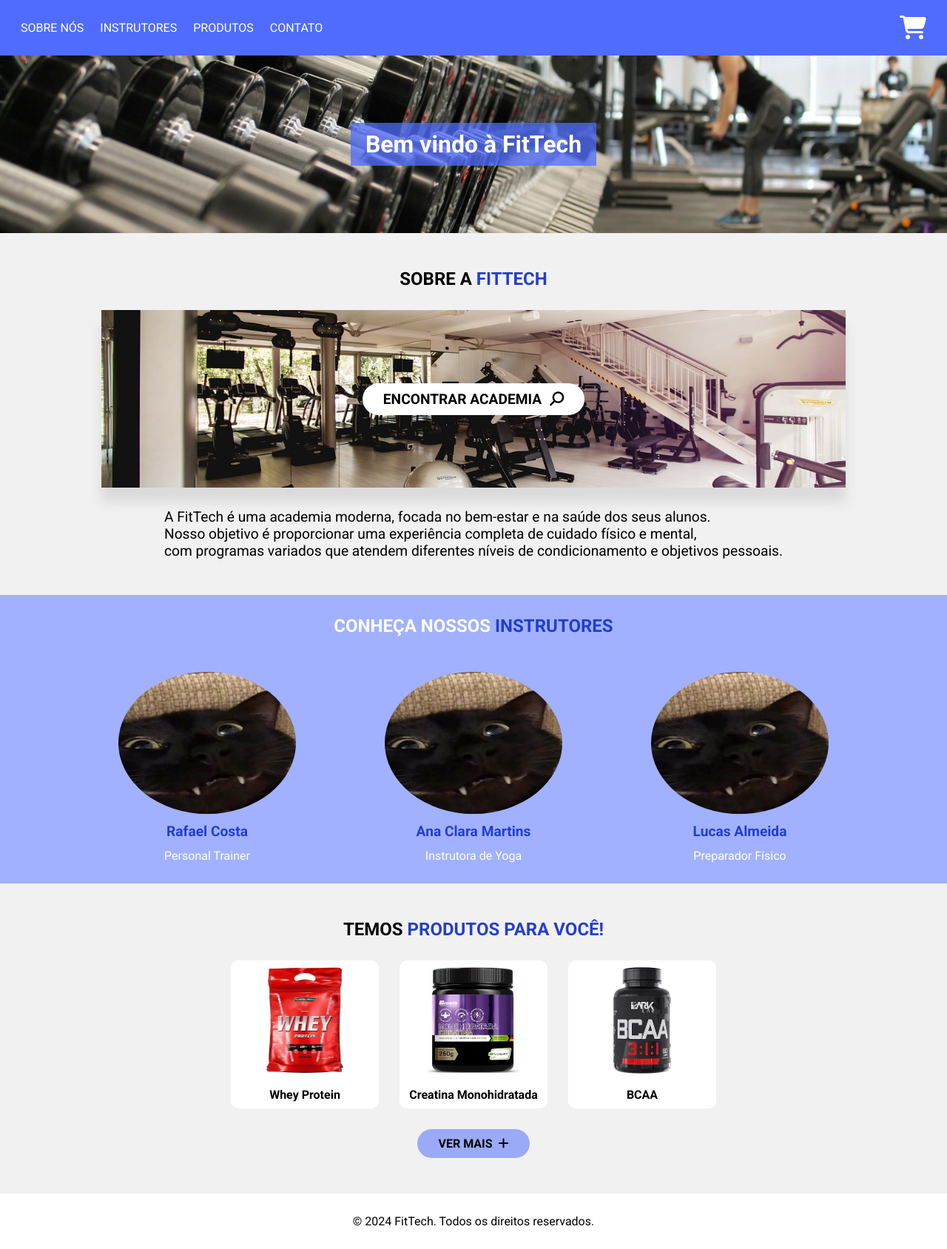
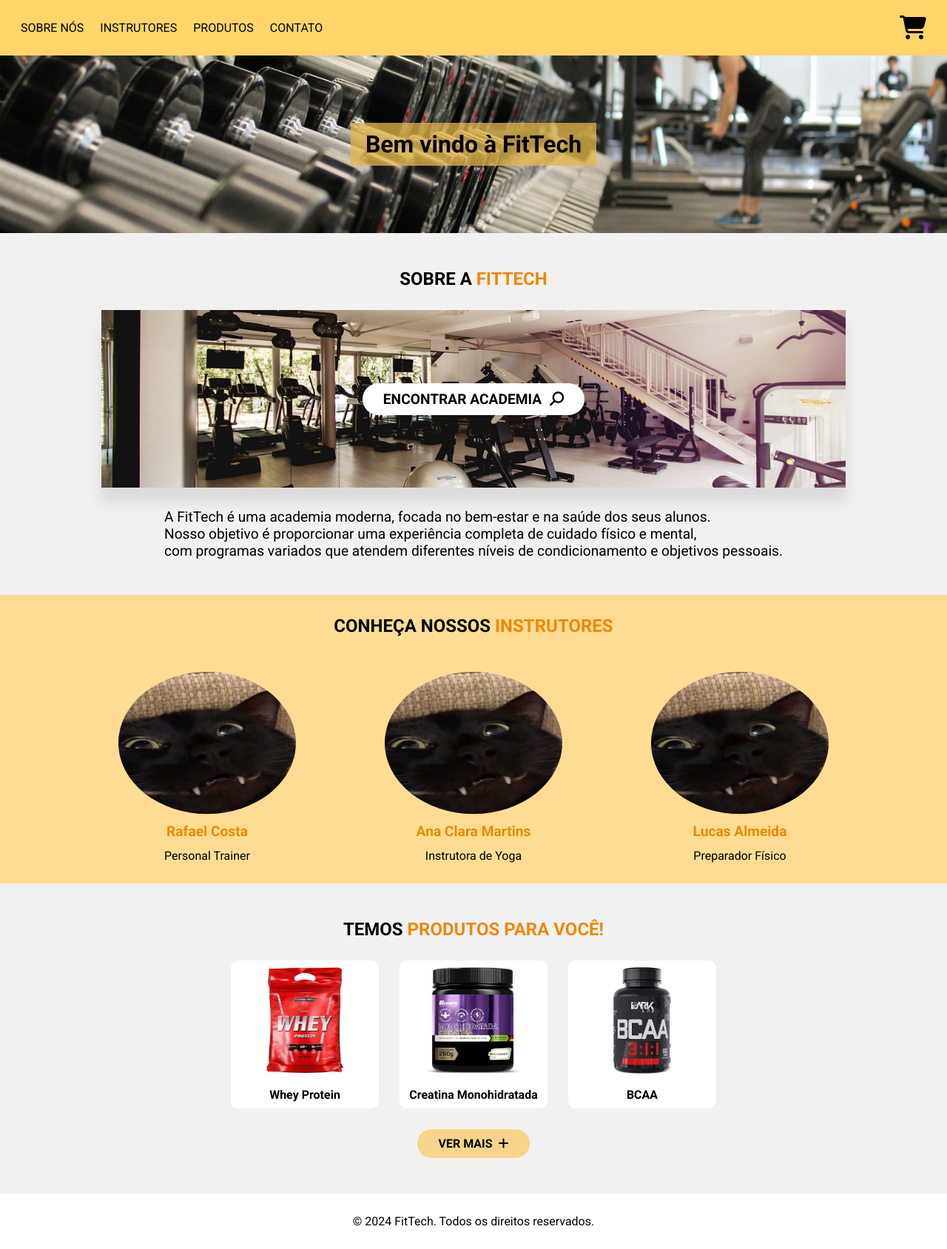
Before and after one commit to FitTechWithU/Project, a PHP site: page /main.html in a window 1280 px wide. Shown: the whole page at 74% size. Run offline with PHP 8.4, Linux system fonts and the light colour scheme; some libraries are stand-ins or nearby versions.

Commit message:
alterações no visual da página

```diff
--- a/fit tech - main page/main.html
+++ b/fit tech - main page/main.html
@@ -10,14 +10,14 @@
 <body>
     <header class="flex_row">
         <nav class="center">
-            <a href="">Sobre nós</a>
-            <a href="">Instrutores</a>
-            <a href="">Produtos</a>
+            <a href="#sobre_scroll">Sobre nós</a>
+            <a href="#instrutores_scroll">Instrutores</a>
+            <a href="#produtos_scroll">Produtos</a>
             <a href="">Contato</a>
         </nav>
         <div>
             <a href="">
-                <i class="fa-solid fa-cart-shopping fa-2xl" style="color: #ffffff;"></i>
+                <i class="fa-solid fa-cart-shopping fa-2xl" style="color: #000;"></i>
             </a>
             <a href="">
 
@@ -26,18 +26,18 @@
     </header>
     <section class="first_container center">
         <div class="square">
-            <h1>Bem vindo à FitTech</h1>
+            <h1 id="sobre_scroll">Bem vindo à FitTech</h1>
         </div>
     </section>
     <main class="center flex_column">
-        <h2>Sobre a <span>FitTech</span></h2>
+        <h2 >Sobre a <span>FitTech</span></h2>
         <div class="about_fitTech center">
             <button>
                 <a href="">Encontrar academia</a>
                 <i class="fa-solid fa-magnifying-glass fa-flip-horizontal" style="color: #000000;"></i>
             </button>
         </div>
-        <p>
+        <p id="instrutores_scroll">
             A FitTech é uma academia moderna, focada no bem-estar e na saúde dos seus alunos. <br>
             Nosso objetivo é proporcionar uma experiência completa de cuidado físico e mental, <br>
             com programas variados que atendem diferentes níveis de condicionamento e objetivos pessoais.
@@ -64,7 +64,7 @@
         </div>
     </section>
     <section class="third_container center flex_column">
-        <h2>Temos <span>Produtos para você!</span></h2>
+        <h2 id="produtos_scroll">Temos <span>Produtos para você!</span></h2>
         <div class="products flex_row">
             <div class="box center flex_column">
                 <img src="imagens/produto1.jpg" alt="Produto1">
--- a/fit tech - main page/styleMainPage.css
+++ b/fit tech - main page/styleMainPage.css
@@ -9,12 +9,12 @@
 }
 
 :root {
-  --cor_de_destaque: #4f6cff;
+  --cor_de_destaque: #ffd468;
   --fonte_branca: #fff;
   --fundo_claro: #f2f1f1;
   --fonte_preta: #000;
-  --background_claro: #4f6cff87;
-  --span_color: #223ecc;
+  --background_claro: rgba(253, 173, 0, 0.418);
+  --span_color: #ee8803;
 }
 
 header {
@@ -29,8 +29,14 @@ header nav {
 }
 
 header a {
-  color: var(--fonte_branca);
+  color: var(--fonte_preta);
   text-transform: uppercase;
+  transition: 0.5s;
+}
+
+header a:hover {
+  color: var(--span_color);
+  font-size: 1.1em;
 }
 
 header i {
@@ -39,6 +45,7 @@ header i {
 
 h1 {
   font-size: 2em;
+  color: var(--fonte_preta);
 }
 
 .first_container {
@@ -51,7 +58,7 @@ h1 {
 }
 
 .square {
-  background-color: rgba(79, 108, 255, 0.75);
+  background-color: #e3b747bf;
   padding: 10px 20px;
 }
 
@@ -96,7 +103,7 @@ h2 {
 }
 
 .second_container {
-  color: var(--fonte_branca);
+  color: var(--fonte_preta);
   background-color: var(--background_claro);
   padding: 28px 0px;
 }
@@ -146,6 +153,12 @@ span {
   text-transform: uppercase;
   font-weight: bold;
   font-size: 1em;
+  transition: 0.5s;
+}
+
+.third_container button:hover {
+  background-color: #e3b747;
+  cursor: pointer;
 }
 
 .third_container a {
```
